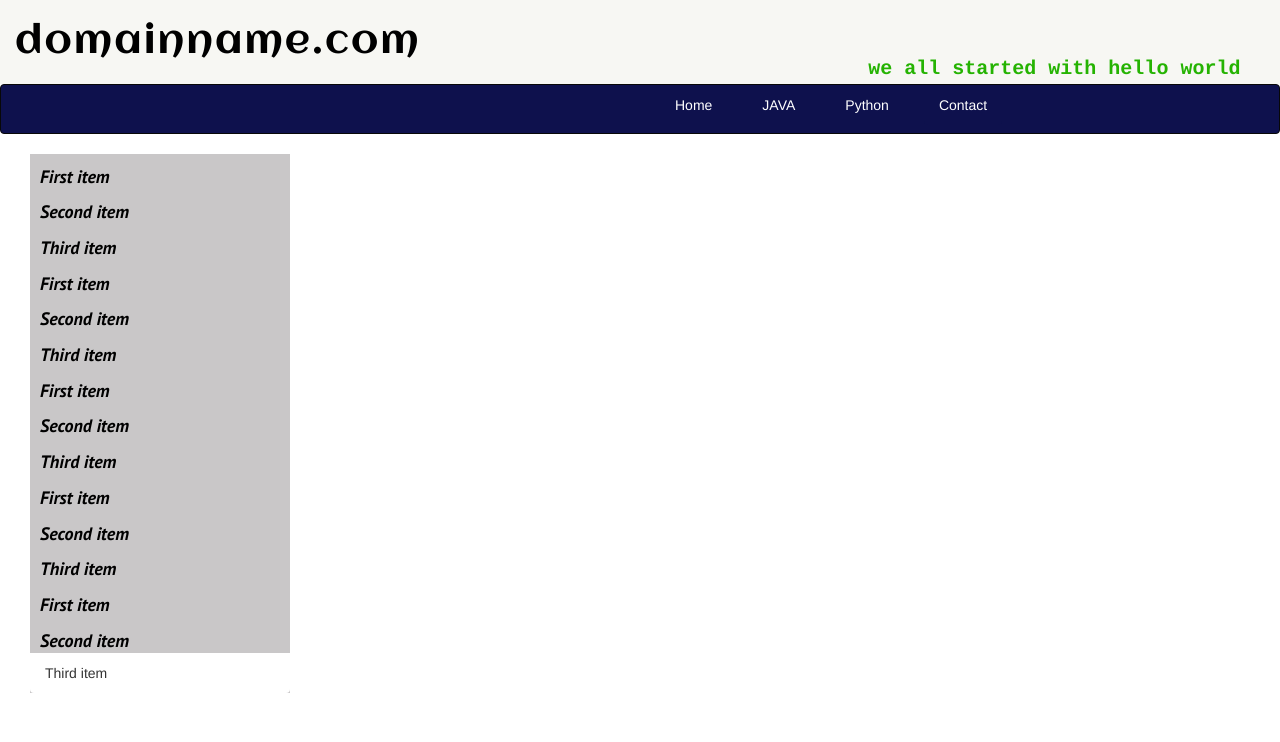
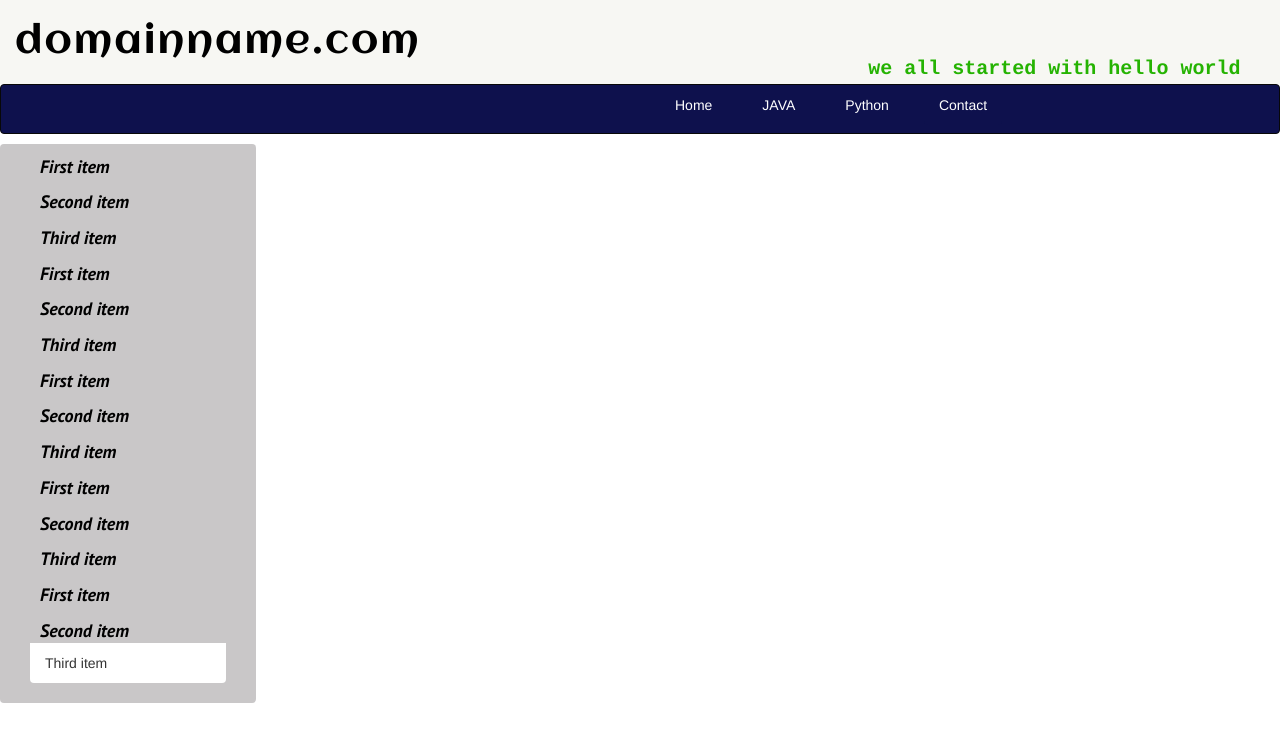
Before and after one commit to asagta/PythanDjango, a Django app: page /welcome/ in a window 1280 px wide. Shown: the top 742 px of the page. Run offline with Django 3.2, Linux system fonts and the light colour scheme; some libraries are stand-ins or nearby versions.

Commit message:
Vertical navigation bar code changes done. Pls improve more UX experience and check for any UI defects

```diff
--- a/EduWeb/EduWeb/templates/welcome.html
+++ b/EduWeb/EduWeb/templates/welcome.html
@@ -85,13 +85,34 @@ function normalChange(bg) {
     </div>
   </div>
 </nav>
-<div class="col-sm-3">
+<!-- <div style="margin-top:-10px;max-width:20%">
+<ul class="list-group" style="background-color:#C9C7C8;">
+  <li class="list-grp" style="border-style: none">First item</li>
+  <li class="list-grp" style="border-style: none;">Second item</li>
+  <li class="list-grp" style="border-style: none;">Third item</li>
+  <li class="list-grp" style="border-style: none;">First item</li>
+  <li class="list-grp" style="border-style: none;">Second item</li>
+  <li class="list-grp" style="border-style: none;">Third item</li>
+  <li class="list-grp" style="border-style: none;">First item</li>
+  <li class="list-grp" style="border-style: none;">Second item</li>
+  <li class="list-grp" style="border-style: none;">Third item</li>
+  <li class="list-grp" style="border-style: none;">First item</li>
+  <li class="list-grp" style="border-style: none;">Second item</li>
+  <li class="list-grp" style="border-style: none;">Third item</li>
+  <li class="list-grp" style="border-style: none;">First item</li>
+  <li class="list-grp" style="border-style: none;">Second item</li>
+  <li class="list-group-item" style="border-style: none;">Third item</li>
+</ul>
+</div> -->
 
+<div style="margin-top:-10px;max-width:20%;">
+<nav class="navbar navbar-inverse"  style="background-color:#C9C7C8;border-style: none">
+  <div class="container-fluid">
+    <div class="navbar-header">
       <button type="button" class="navbar-toggle" data-toggle="collapse" data-target="#myNavbar2">
-        <span class="icon-bar"></span>
-        <span class="icon-bar"></span>
-        <span class="icon-bar"></span>
+        <span class="glyphicon glyphicon-home" style="height:100%;width:100%"></span>
       </button>
+    </div>
     <div class="collapse navbar-collapse" id="myNavbar2">
       <ul class="list-group" style="background-color:#C9C7C8;">
          <li class="list-grp" style="border-style: none">First item</li>
@@ -112,6 +133,7 @@ function normalChange(bg) {
       </ul>
     </div>
   </div>
+</nav>
 </div>
 
 </body>
```
Lines whose indentation alone changed are shown as unchanged.
